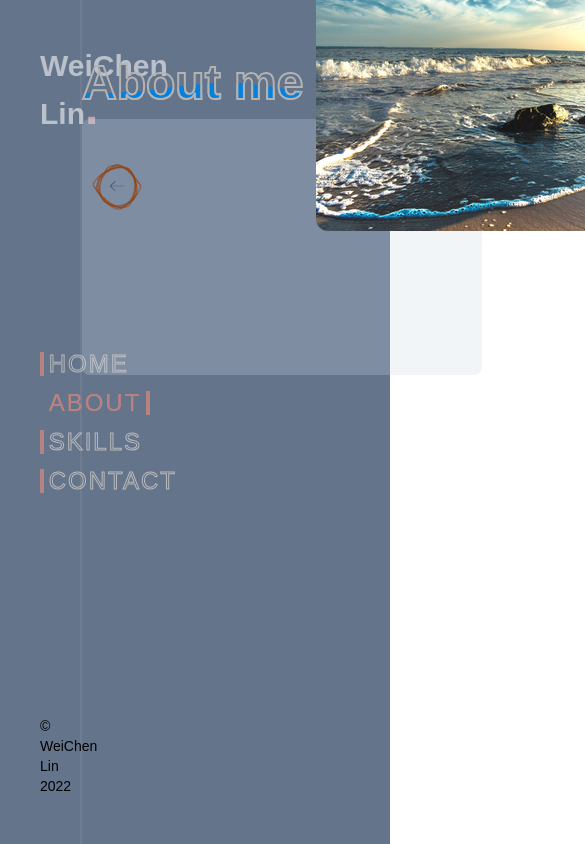
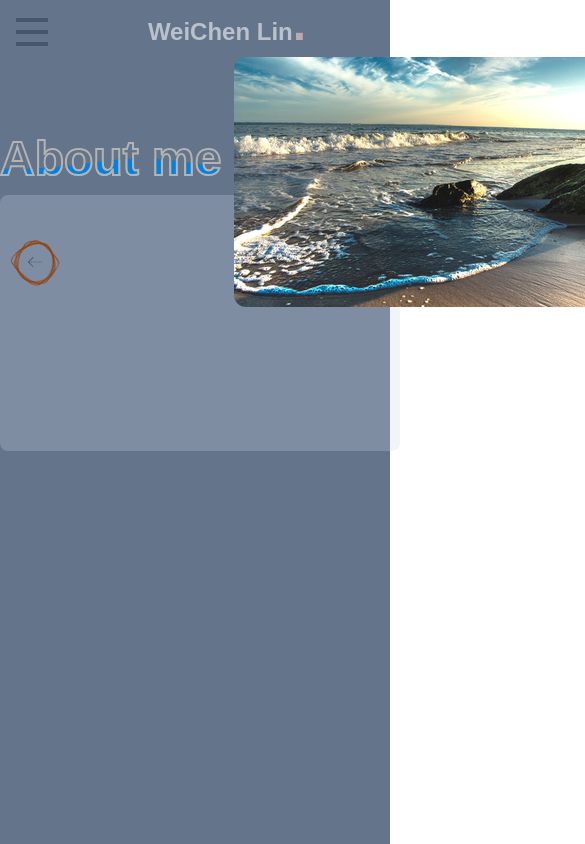
Before and after one commit to WeiChen-Lin/WCL, a Next.js app: page /about in a window 390 px wide. Shown: the top 844 px of the page, 585 px wide, since content can reach past the window. Built offline with nearby package versions, Linux system fonts and the light colour scheme.

Commit message:
feat(RWD): start build RWD

```diff
--- /dev/null
+++ b/hooks/index.ts
@@ -0,0 +1,3 @@
+import useScreen from './screen/useScreen'
+
+export { useScreen }
--- /dev/null
+++ b/hooks/screen/useScreen.ts
@@ -0,0 +1,18 @@
+import { useEffect, useState } from 'react'
+
+export default function useScreen() {
+  const initWidth = typeof window !== 'undefined' ? window.innerWidth : 320
+
+  const [currentWidth, setCurrentWidth] = useState(initWidth)
+
+  useEffect(() => {
+    const resizeScreen = () => {
+      setCurrentWidth(window?.innerWidth ?? 0)
+    }
+    window?.addEventListener('resize', resizeScreen)
+
+    return () => window?.removeEventListener('resize', resizeScreen)
+  }, [])
+
+  return currentWidth
+}
--- a/layouts/layout.tsx
+++ b/layouts/layout.tsx
@@ -10,13 +10,14 @@ type Props = {
 export default function Layout({ children }: Props): ReactElement {
   const router = useRouter()
   const currentSite = router.route === '/' ? '/home' : router.route
+
   return (
-    <div className={`min-h-screen w-full bg-slate-500 flex`}>
+    <div className={`h-screen w-full bg-slate-500 p-0 m-0 md:flex`}>
       <SideBar currentSite={currentSite} />
-      <div className='w-4/5'>
-        {/* <KeyBoard /> */}
-        {children}
-      </div>
+      {/* <div className='w-4/5'> */}
+      {/* <KeyBoard /> */}
+      {children}
+      {/* </div> */}
     </div>
   )
 }
--- a/layouts/sidebar.tsx
+++ b/layouts/sidebar.tsx
@@ -1,15 +1,54 @@
 import Menu from 'components/layout'
 import router from 'next/router'
+import clsx from 'clsx'
+import { useState } from 'react'
+import { useScreen } from 'hooks'
+
 interface Props {
   currentSite: string
 }
 
 export default function SideBar(props: Props) {
   const { currentSite } = props
+  const width = useScreen()
+
+  return width < 768 ? (
+    <MobileSidebar currentSite={currentSite} />
+  ) : (
+    <DesktopSidebar currentSite={currentSite} />
+  )
+}
+
+const MobileSidebar = (props: Props) => {
+  const [isClick, setIsClick] = useState(false)
+  const handleClick = () => {
+    setIsClick((prev) => !prev)
+  }
+
+  const { currentSite } = props
+
   return (
-    <div className='w-1/5 border-r-2 border-zinc-400/20 flex flex-col justify-between px-10 py-12 cur'>
+    <div className='flex flex-col items-center'>
+      <div className='w-full flex justify-between h-16'>
+        <div className='my-2 mx-2' onClick={handleClick}>
+          <Hambergur isClick={isClick} />
+        </div>
+        <h1 className='flex-1 text-2xl text-gray-100 font-bold opacity-60 cursor-pointer text-center'>
+          WeiChen Lin<span className='text-5xl text-red-200'>.</span>
+        </h1>
+      </div>
+      <PopUpMenu isClick={isClick} currentSite={currentSite} />
+    </div>
+  )
+}
+
+const DesktopSidebar = (props: Props) => {
+  const { currentSite } = props
+
+  return (
+    <div className='w-1/4 border-r-2 border-zinc-400/20 flex flex-col justify-between px-6 lg:px-10 py-12 cur'>
       <h1
-        className='text-3xl text-gray-100 font-bold opacity-60 cursor-pointer'
+        className='text-xl lg:text-2xl xl:text-3xl text-gray-100 font-bold opacity-60 cursor-pointer'
         onClick={() => {
           router.push('/')
         }}
@@ -21,3 +60,55 @@ export default function SideBar(props: Props) {
     </div>
   )
 }
+
+interface HambergurProps {
+  isClick: boolean
+}
+
+const Hambergur = (props: HambergurProps) => {
+  const { isClick } = props
+
+  return (
+    <div className='w-12 h-12 flex flex-col justify-center'>
+      <div
+        className={clsx(
+          'h-1 bg-slate-600 w-2/3 my-1 mx-2 transition-all duration-300',
+          `${isClick ? 'rotate-45 translate-y-3' : ''}`
+        )}
+      ></div>
+      <div
+        className={clsx(
+          'h-1 bg-slate-600 w-8 my-1 mx-2 transition-all duration-300',
+          `${isClick ? 'opacity-0' : 'opacity-100'}`
+        )}
+      ></div>{' '}
+      <div
+        className={clsx(
+          'h-1 bg-slate-600 w-8 my-1 mx-2 transition-all duration-300',
+          `${isClick ? '-rotate-45 -translate-y-3' : ''}`
+        )}
+      ></div>
+    </div>
+  )
+}
+
+const PopUpMenu = (props: HambergurProps & { currentSite: string }) => {
+  const { isClick, currentSite } = props
+  return (
+    <div
+      className={clsx(
+        'bg-zinc-300 absolute top-16 left-4 rounded-md flex flex-col transition-all duration-500 items-center justify-between',
+        `${isClick ? 'w-2/3 h-48' : 'w-0 h-0'}`
+      )}
+    >
+      {isClick && (
+        <>
+          <div className='mt-4'>
+            <Menu currentSite={currentSite} />
+          </div>
+          <p className='text-sm text-gray-600'>© WeiChen Lin 2022</p>
+        </>
+      )}
+    </div>
+  )
+}
--- a/package.json
+++ b/package.json
@@ -10,6 +10,11 @@
   },
   "dependencies": {
     "@emailjs/browser": "^3.9.1",
+    "@fortawesome/fontawesome-svg-core": "^6.4.0",
+    "@fortawesome/free-regular-svg-icons": "^6.4.0",
+    "@fortawesome/free-solid-svg-icons": "^6.4.0",
+    "@fortawesome/react-fontawesome": "^0.2.0",
+    "clsx": "^1.2.1",
     "next": "12.3.0",
     "react": "18.2.0",
     "react-dom": "18.2.0"
```
Also changed, not shown: 1 other file (tests, documents, lock files or other folders).
